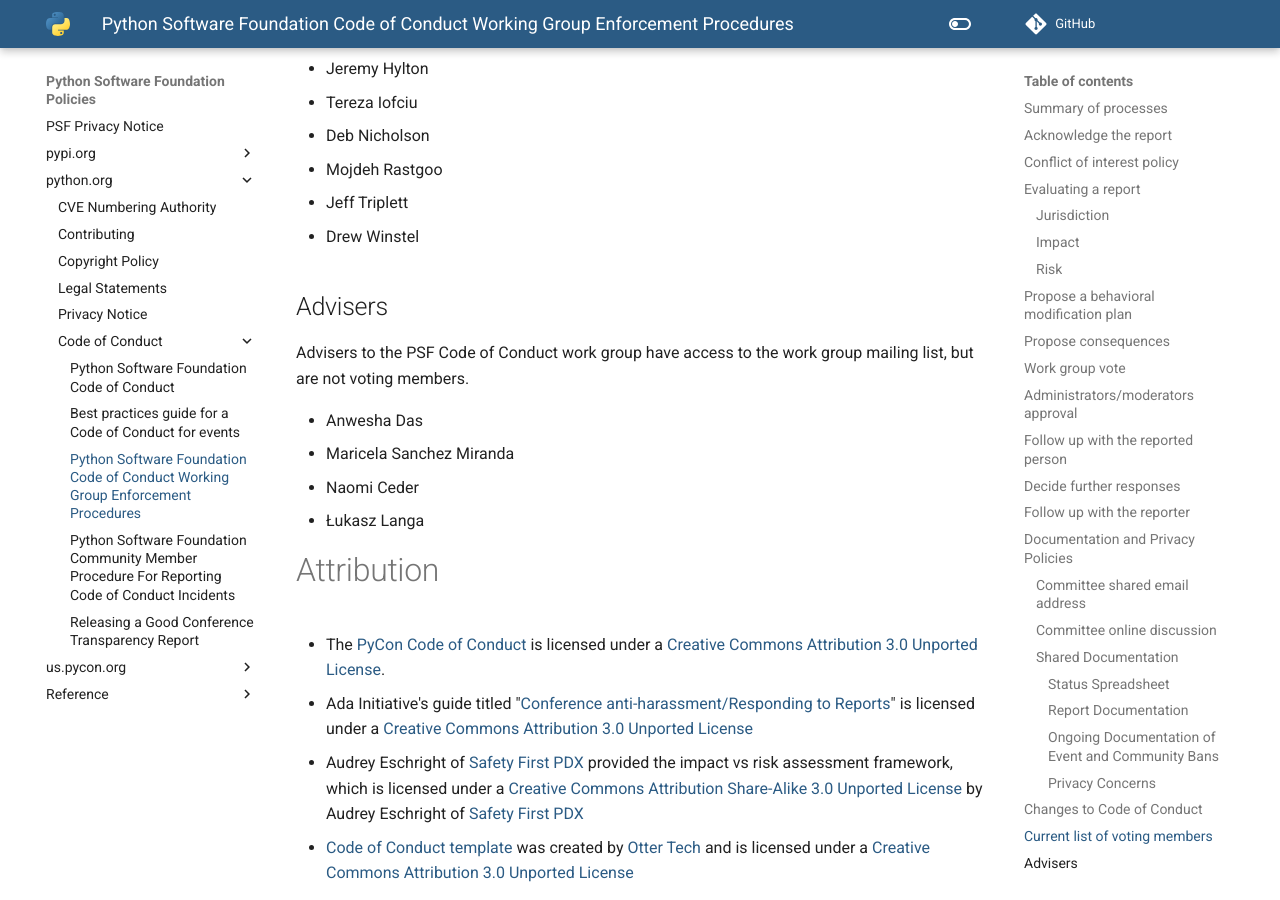
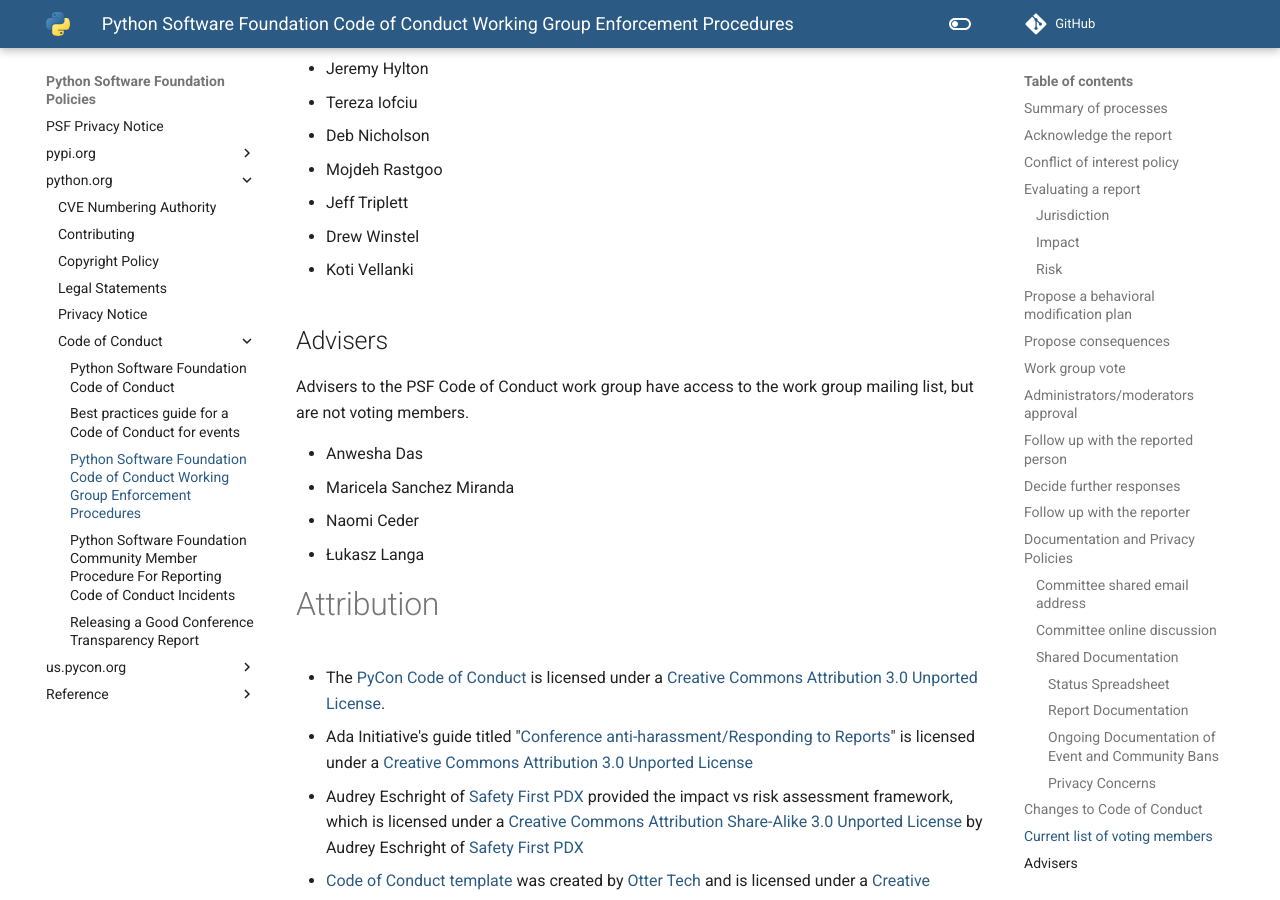
Before and after one commit to psf/policies, an MkDocs documentation site: the page built from docs/python.org/code-of-conduct/Enforcement-Procedures.md, in a window 1280 px wide and 900 px high, scrolled down 8912 px. Built offline with MkDocs 1.6.1 and Material for MkDocs 9.7.7, drawn with Linux system fonts in a browser that asks for light colours; comment, search, counter and statistics services are not loaded.

Commit message:
Update Enforcement-Procedures.md for adding Koti

```diff
--- a/docs/python.org/code-of-conduct/Enforcement-Procedures.md
+++ b/docs/python.org/code-of-conduct/Enforcement-Procedures.md
@@ -250,6 +250,7 @@
 * Mojdeh Rastgoo
 * Jeff Triplett
 * Drew Winstel
+* Koti Vellanki
 
 ## Advisers
 
```
